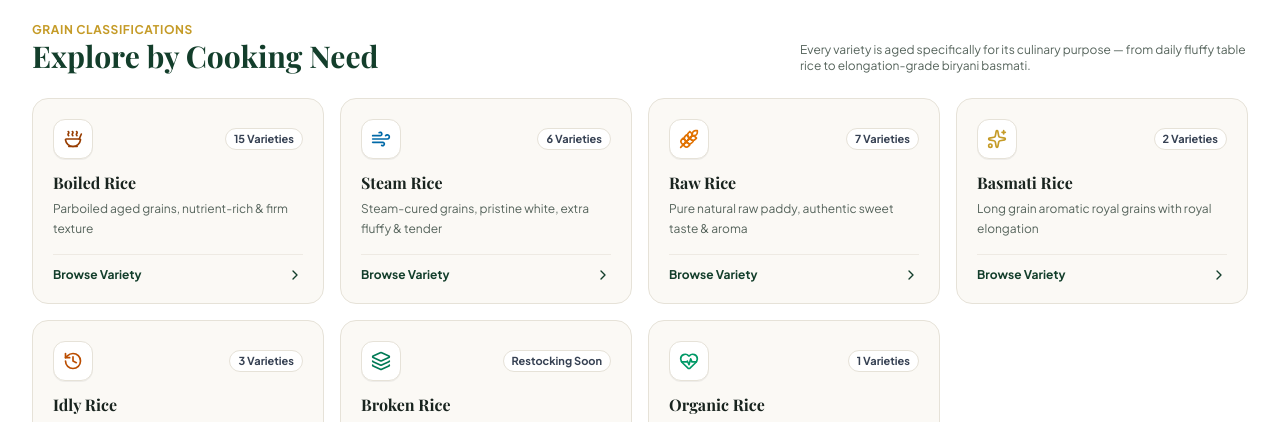
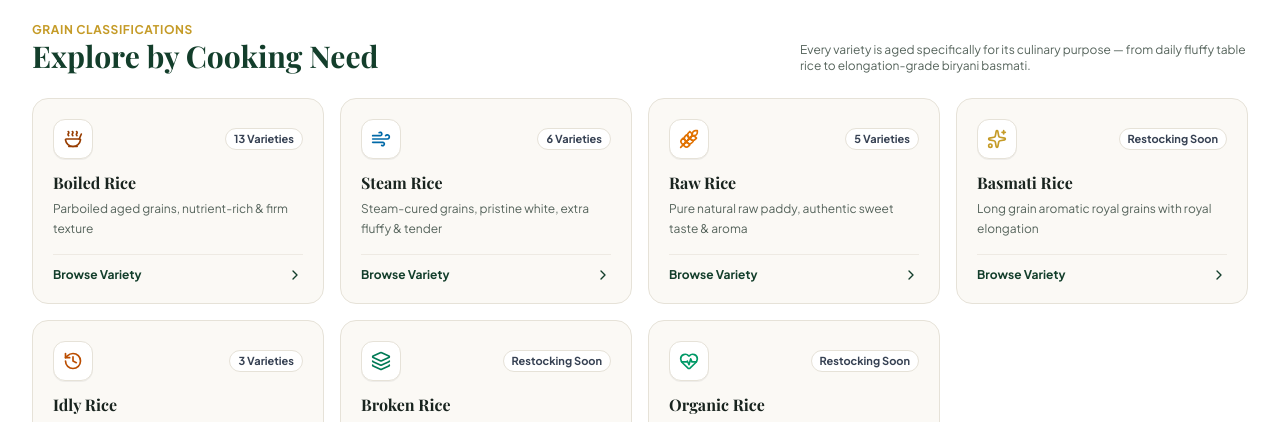
Before and after one commit to AKSHAYCodesS007/sri-venkatashwara-airisi-madi, a Next.js app: page / in a window 1280 px wide. Shown: the part 1700-2122 px from the top of the page. Built offline with nearby package versions, Linux system fonts and the light colour scheme; no server answers; the database is empty; a web font is replaced by a local one.

Commit message:
fix(catalog): Remove requested 7 sample products from Supabase and seed data

```diff
--- a/src/data/seed-data.ts
+++ b/src/data/seed-data.ts
@@ -415,45 +415,6 @@ export const PRODUCTS: Product[] = [
     ]
   },
   {
-    id: "basmati-royal-1121",
-    name: "Royal 1121 XXL Basmati Rice",
-    category: "basmati-rice",
-    origin: "Tarkhanwala, Punjab",
-    aging: "24 Months Aged",
-    description: "Extra long raw grain extending up to 22mm when cooked. Delicate natural aroma, non-sticky pearlescent texture, perfect for celebratory dum biryanis and special occasions.",
-    image: "https://images.unsplash.com/photo-1586201375761-83865001e31c?auto=format&fit=crop&w=800&q=80",
-    badge: "Best Seller",
-    rating: 4.9,
-    reviewCount: 342,
-    inStock: true,
-    defaultWeight: "5kg",
-    weights: [
-      { weight: "1kg", price: 165, originalPrice: 195 },
-      { weight: "5kg", price: 775, originalPrice: 950 },
-      { weight: "10kg", price: 1490, originalPrice: 1850 },
-      { weight: "25kg", price: 3450, originalPrice: 4200 }
-    ]
-  },
-  {
-    id: "kurnool-sona-masuri-aged",
-    name: "Aged Kurnool Sona Masuri (HMT Raw)",
-    category: "raw-rice",
-    origin: "Tungabhadra River Basin, Kurnool",
-    aging: "18 Months Naturally Cured",
-    description: "Lightweight, easy on the stomach, low-starch everyday rice. Fluffs up into soft, separate grains that absorb rasam, dal, and sambar without turning mushy.",
-    image: "https://images.unsplash.com/photo-1536304993881-ff6e9eefa2a6?auto=format&fit=crop&w=800&q=80",
-    badge: "Direct Mill",
-    rating: 4.8,
-    reviewCount: 521,
-    inStock: true,
-    defaultWeight: "25kg",
-    weights: [
-      { weight: "5kg", price: 340, originalPrice: 395 },
-      { weight: "10kg", price: 660, originalPrice: 760 },
-      { weight: "25kg", price: 1550, originalPrice: 1800 }
-    ]
-  },
-  {
     id: "seeraga-samba-dindigul",
     name: "Dindigul Seeraga Samba (Jeera Rice)",
     category: "raw-rice",
@@ -470,25 +431,6 @@ export const PRODUCTS: Product[] = [
       { weight: "1kg", price: 145, originalPrice: 175 },
       { weight: "5kg", price: 690, originalPrice: 820 },
       { weight: "10kg", price: 1320, originalPrice: 1590 }
-    ]
-  },
-  {
-    id: "thanjavur-ponni-boiled",
-    name: "Thanjavur Deluxe Boiled Ponni",
-    category: "boiled-rice",
-    origin: "Cauvery Delta, Thanjavur",
-    aging: "14 Months Aged",
-    description: "Steamed parboiled grain with rich nutritional retention. High satiety, non-sticky, resilient texture suitable for lunch boxes, curd rice, and daily meals.",
-    image: "https://images.unsplash.com/photo-1568651316345-f0931168f121?auto=format&fit=crop&w=800&q=80",
-    badge: "Family Staple",
-    rating: 4.7,
-    reviewCount: 264,
-    inStock: true,
-    defaultWeight: "25kg",
-    weights: [
-      { weight: "5kg", price: 360, originalPrice: 410 },
-      { weight: "10kg", price: 690, originalPrice: 790 },
-      { weight: "25kg", price: 1620, originalPrice: 1890 }
     ]
   },
   {
@@ -549,25 +491,6 @@ export const PRODUCTS: Product[] = [
     ]
   },
   {
-    id: "organic-brown-sona-masuri",
-    name: "Single-Estate Unpolished Brown Rice",
-    category: "organic-rice",
-    origin: "Raichur Organic Belt, Karnataka",
-    aging: "10 Months Naturally Stored",
-    description: "100% whole grain with nutrient-dense outer germ and bran intact. Nutty flavor, low glycemic index, wholesome choice for mindful wellness and diabetes diet.",
-    image: "https://images.unsplash.com/photo-1550547660-d9450f859349?auto=format&fit=crop&w=800&q=80",
-    badge: "100% Unpolished",
-    rating: 4.6,
-    reviewCount: 119,
-    inStock: true,
-    defaultWeight: "5kg",
-    weights: [
-      { weight: "1kg", price: 110, originalPrice: 130 },
-      { weight: "5kg", price: 520, originalPrice: 610 },
-      { weight: "10kg", price: 990, originalPrice: 1180 }
-    ]
-  },
-  {
     id: "traditional-gobindobhog",
     name: "Bengal Short Grain Gobindobhog",
     category: "raw-rice",
@@ -583,57 +506,6 @@ export const PRODUCTS: Product[] = [
     weights: [
       { weight: "1kg", price: 155, originalPrice: 180 },
       { weight: "5kg", price: 740, originalPrice: 870 }
-    ]
-  },
-  {
-    id: "bulk-25kg-kurnool-burlap",
-    name: "25kg Burlap Sack - Kurnool Sona Masuri",
-    category: "raw-rice",
-    origin: "Tungabhadra River Basin",
-    aging: "Guaranteed 18 Months Old Crop",
-    description: "Heavy traditional jute burlap sack for residential families and caterers. Direct mill dispatch with moisture-proof inner seal and free doorstep carriage.",
-    image: "https://images.unsplash.com/photo-1536304993881-ff6e9eefa2a6?auto=format&fit=crop&w=800&q=80",
-    badge: "Wholesale Price",
-    rating: 4.9,
-    reviewCount: 420,
-    inStock: true,
-    defaultWeight: "25kg",
-    weights: [
-      { weight: "25kg", price: 1550, originalPrice: 1850 }
-    ]
-  },
-  {
-    id: "bulk-25kg-1121-xxl-sack",
-    name: "25kg Caterer's Sack - Royal 1121 Basmati",
-    category: "basmati-rice",
-    origin: "Punjab Mandi Direct",
-    aging: "2 Years Godown Cured",
-    description: "Bulk 25kg commercial sack for weddings, large joint families, and catering masters. Uniform grain length with minimum broken grains.",
-    image: "https://images.unsplash.com/photo-1586201375761-83865001e31c?auto=format&fit=crop&w=800&q=80",
-    badge: "Banquet Grade",
-    rating: 4.9,
-    reviewCount: 215,
-    inStock: true,
-    defaultWeight: "25kg",
-    weights: [
-      { weight: "25kg", price: 3450, originalPrice: 4200 }
-    ]
-  },
-  {
-    id: "bulk-25kg-thanjavur-boiled-sack",
-    name: "25kg Family Sack - Thanjavur Boiled Ponni",
-    category: "boiled-rice",
-    origin: "Delta Co-operative Mills",
-    aging: "14 Months Aged",
-    description: "Heavy 25kg laminated bag of pure Cauvery Delta boiled rice. Zero impurities, stones, or dust. Cleaned with 3-stage destoners.",
-    image: "https://images.unsplash.com/photo-1568651316345-f0931168f121?auto=format&fit=crop&w=800&q=80",
-    badge: "Direct Freight",
-    rating: 4.8,
-    reviewCount: 188,
-    inStock: true,
-    defaultWeight: "25kg",
-    weights: [
-      { weight: "25kg", price: 1620, originalPrice: 1950 }
     ]
   }
 ];
--- a/src/lib/data-service.ts
+++ b/src/lib/data-service.ts
@@ -159,7 +159,7 @@ function mapBannerToRow(banner: OfferBanner): any {
 // =============================================================================
 // STORE & CATALOG SERVICES (SUPABASE + LOCAL STORAGE CACHE)
 // =============================================================================
-const PRODUCTS_STORAGE_KEY = 'rice_ecommerce_products_v1';
+const PRODUCTS_STORAGE_KEY = 'rice_ecommerce_products_v2';
 
 export async function getStoreInfo(): Promise<StoreInfo> {
   return STORE_INFO;
```
